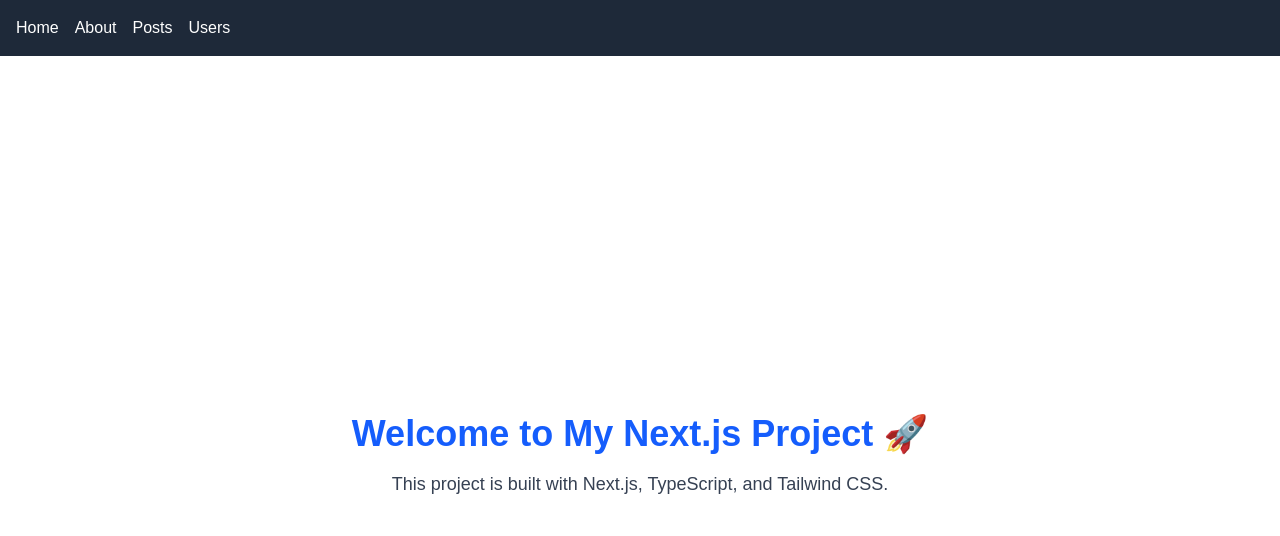
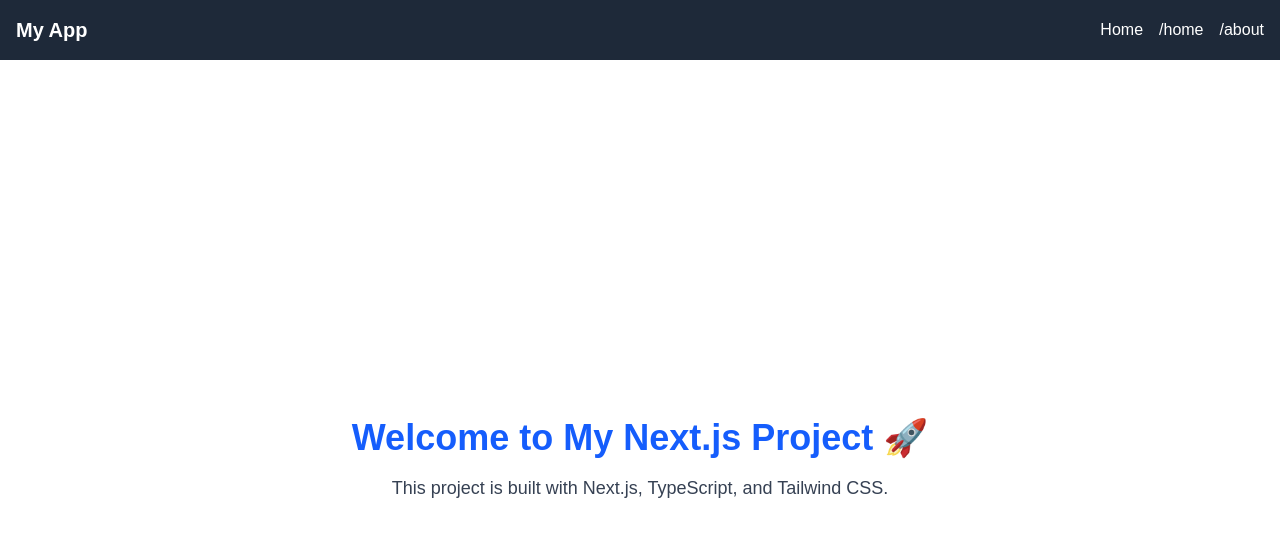
Before and after one commit to amosamue/alx-project-0x02-setup, a Next.js app in the folder alx-project-0x02/: page / in a window 1280 px wide. Shown: the top 536 px of the page. Built offline with nearby package versions, Linux system fonts and the light colour scheme.

Commit message:
Add basic routing with Home and About pages, update Header navigation

```diff
--- a/alx-project-0x02/components/layout/Header.tsx
+++ b/alx-project-0x02/components/layout/Header.tsx
@@ -1,12 +1,15 @@
+// components/layout/Header.tsx
 import Link from "next/link";
 
 export default function Header() {
   return (
-    <header className="bg-gray-800 text-white p-4 flex space-x-4">
-      <Link href="/">Home</Link>
-      <Link href="/about">About</Link>
-      <Link href="/posts">Posts</Link>
-      <Link href="/users">Users</Link>
+    <header className="flex justify-between items-center p-4 bg-gray-800 text-white">
+      <h1 className="text-xl font-bold">My App</h1>
+      <nav className="space-x-4">
+        <Link href="/">Home</Link>
+        <Link href="/home">/home</Link>
+        <Link href="/about">/about</Link>
+      </nav>
     </header>
   );
 }
--- /dev/null
+++ b/alx-project-0x02/pages/about.tsx
@@ -0,0 +1,10 @@
+// pages/about.tsx
+import React from "react";
+
+export default function AboutPage() {
+  return (
+    <div className="flex justify-center items-center min-h-screen">
+      <h1 className="text-3xl font-bold">About Us Page</h1>
+    </div>
+  );
+}
--- /dev/null
+++ b/alx-project-0x02/pages/home.tsx
@@ -0,0 +1,10 @@
+// pages/home.tsx
+import React from "react";
+
+export default function HomePage() {
+  return (
+    <div className="flex justify-center items-center min-h-screen">
+      <h1 className="text-3xl font-bold">Welcome to the Home Page</h1>
+    </div>
+  );
+}
```
